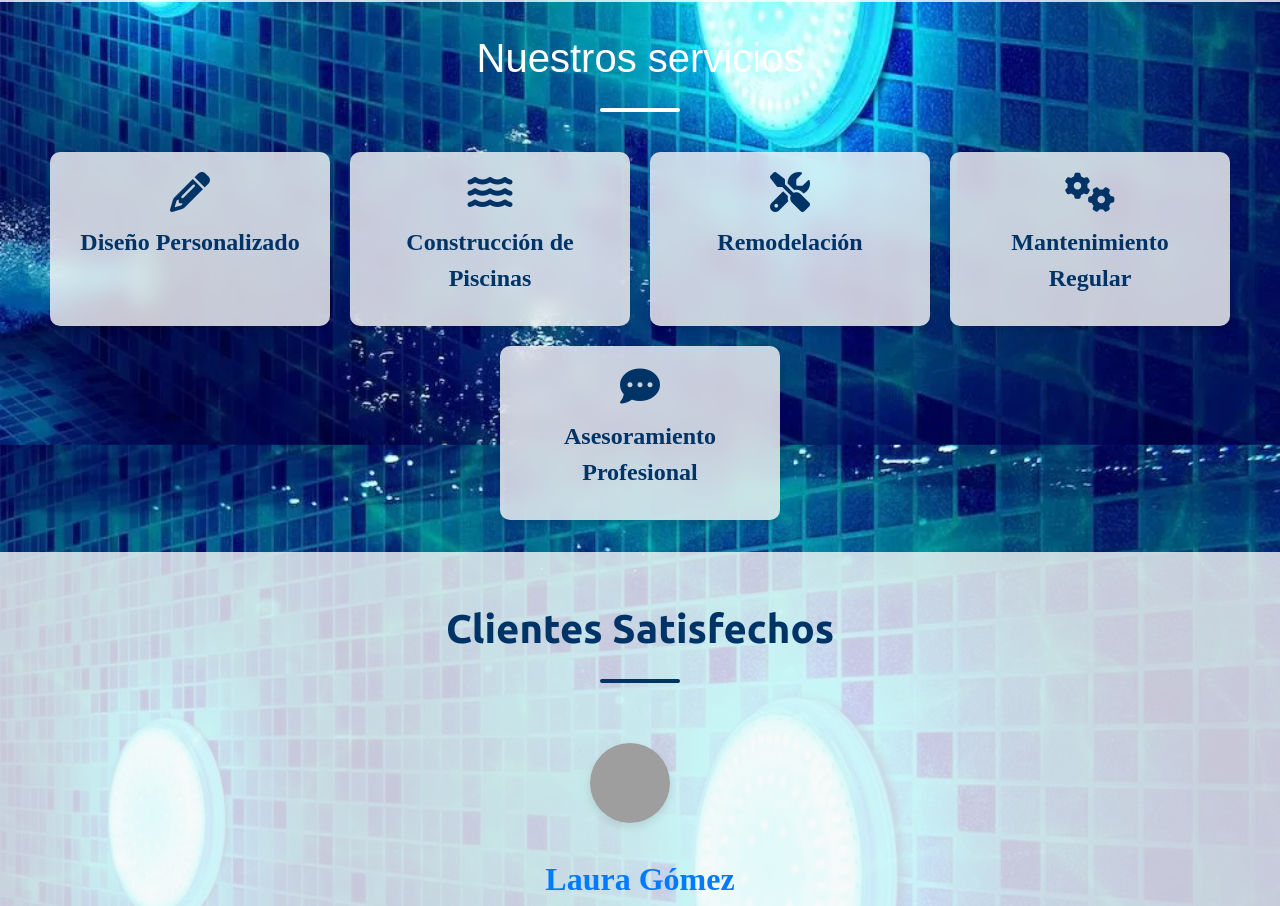
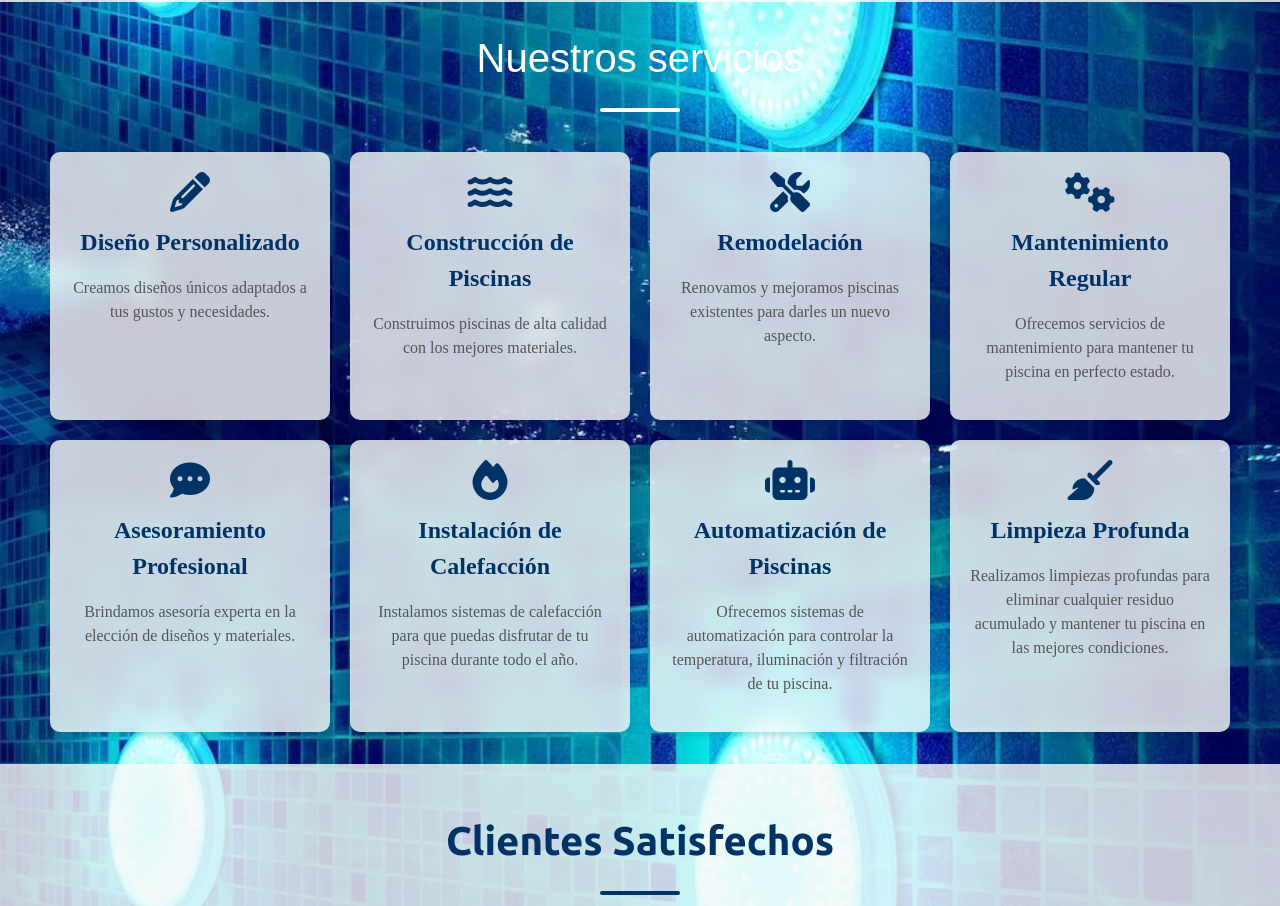
Before and after one commit to lauralarrotta/aquacraft, a plain HTML site: page index.html in a window 1280 px wide. Shown: the part 2270-3176 px from the top of the page. Drawn offline with nearby package versions, Linux system fonts and the light colour scheme; grey boxes are pictures that could not be loaded.

Commit message:
landing page lista

```diff
--- a/css/styles.css
+++ b/css/styles.css
@@ -367,6 +367,14 @@ section.home {
     overflow: hidden;
     width: 300px;
     transition: transform 0.3s ease, box-shadow 0.3s ease;
+    opacity: 0;
+    transform: translateY(20px);
+    transition: opacity 0.5s ease, transform 0.5s ease;
+}
+
+.gallery-item.visible {
+    opacity: 1;
+    transform: translateY(0);
 }
 
 .gallery-item:hover {
@@ -475,6 +483,14 @@ section.home {
     text-align: center;
     transition: transform 0.3s ease, box-shadow 0.3s ease;
     backdrop-filter: blur(10px);
+    opacity: 0;
+    transform: translateY(20px);
+    transition: opacity 0.5s ease, transform 0.5s ease;
+}
+
+.servicio-card.visible {
+    opacity: 1;
+    transform: translateY(0);
 }
 
 .servicio-card:hover {
@@ -615,27 +631,8 @@ section.home {
     width: 100%;
     padding: 15px;
     background-color: var(--Buttom);
-:root {
-    --Principalfont: 'Poppins', sans-serif;
-    --Secundaryfont: 'Ubuntu', sans-serif;
-    --Primarycolor: #003366;
-    --ButtomText: #fff;
-    --Buttom: #00C4CC;
-    --base-font-size: 16px;
 }
 
-/* Global Styles */
-
-html {
-    box-sizing: border-box;
-    scroll-behavior: smooth;
-}
-
-*,
-*:before,
-*:after {
-    box-sizing: inherit;
-}
 
 body {
     position: relative;
@@ -984,6 +981,14 @@ section.home {
     overflow: hidden;
     width: 300px;
     transition: transform 0.3s ease, box-shadow 0.3s ease;
+    opacity: 0;
+    transform: translateY(20px);
+    transition: opacity 0.5s ease, transform 0.5s ease;
+}
+
+.gallery-item.visible {
+    opacity: 1;
+    transform: translateY(0);
 }
 
 .gallery-item:hover {
@@ -1092,6 +1097,14 @@ section.home {
     text-align: center;
     transition: transform 0.3s ease, box-shadow 0.3s ease;
     backdrop-filter: blur(10px);
+    opacity: 0;
+    transform: translateY(20px);
+    transition: opacity 0.5s ease, transform 0.5s ease;
+}
+
+.servicio-card.visible {
+    opacity: 1;
+    transform: translateY(0);
 }
 
 .servicio-card:hover {
--- a/index.html
+++ b/index.html
@@ -132,7 +132,7 @@
 
     <!-- .Contacto -->
     <section id="contact">
-        <h1 class="title">Contactanos</h1>
+        <h1 class="title">Contáctanos</h1>
         <div class="formulario-contacto">
             <h2 class="contacto-titulo">Solicita Nuestro Servicio</h2>
             <form id="contact-form">
--- a/js/data.js
+++ b/js/data.js
@@ -84,6 +84,27 @@ const servicios = {
     descripcion:
       "Brindamos asesoría experta en la elección de diseños y materiales.",
     icono: "fa-comment-dots",
+  },
+
+  instalacionCalefaccion: {
+    nombre: "Instalación de Calefacción",
+    descripcion:
+      "Instalamos sistemas de calefacción para que puedas disfrutar de tu piscina durante todo el año.",
+    icono: "fa-fire",
+  },
+
+  automatizacionPiscinas: {
+    nombre: "Automatización de Piscinas",
+    descripcion:
+      "Ofrecemos sistemas de automatización para controlar la temperatura, iluminación y filtración de tu piscina.",
+    icono: "fa-robot",
+  },
+
+  limpiezaProfunda: {
+    nombre: "Limpieza Profunda",
+    descripcion:
+      "Realizamos limpiezas profundas para eliminar cualquier residuo acumulado y mantener tu piscina en las mejores condiciones.",
+    icono: "fa-broom",
   },
 };
 
@@ -214,25 +235,46 @@ const testimonios = {
 
 // Render cards Services
 
-const serviciosContainer = document.getElementById("serviciosContainer");
+document.addEventListener("DOMContentLoaded", () => {
+  const serviciosContainer = document.getElementById("serviciosContainer");
 
-Object.keys(servicios).forEach((servicio) => {
-  const servicioCard = document.createElement("div");
-  servicioCard.classList.add("servicio-card");
+  function createServiceCard(servicio, { nombre, descripcion, icono }) {
+    const servicioCard = document.createElement("div");
+    servicioCard.classList.add("servicio-card");
 
-  const icono = document.createElement("i");
-  icono.classList.add("fa", servicios[servicio].icono);
+    const iconoElement = document.createElement("i");
+    iconoElement.classList.add("fa", icono);
 
-  const nombre = document.createElement("h3");
-  nombre.textContent = servicios[servicio].nombre;
+    const nombreElement = document.createElement("h3");
+    nombreElement.textContent = nombre;
 
-  const descripcion = document.createElement("p");
-  descripcion.textContent = servicios[servicio].descripcion;
+    const descripcionElement = document.createElement("p");
+    descripcionElement.textContent = descripcion;
 
-  servicioCard.appendChild(icono);
-  servicioCard.appendChild(nombre);
+    servicioCard.appendChild(iconoElement);
+    servicioCard.appendChild(nombreElement);
+    servicioCard.appendChild(descripcionElement);
 
-  serviciosContainer.appendChild(servicioCard);
+    return servicioCard;
+  }
+
+  const observer = new IntersectionObserver(
+    (entries) => {
+      entries.forEach((entry) => {
+        if (entry.isIntersecting) {
+          entry.target.classList.add("visible");
+          observer.unobserve(entry.target);
+        }
+      });
+    },
+    { threshold: 0.1 }
+  );
+
+  Object.keys(servicios).forEach((servicio) => {
+    const servicioCard = createServiceCard(servicio, servicios[servicio]);
+    serviciosContainer.appendChild(servicioCard);
+    observer.observe(servicioCard);
+  });
 });
 
 // Render cards Gallery
@@ -244,9 +286,7 @@ document.addEventListener("DOMContentLoaded", () => {
   const caption = document.getElementById("caption");
   const closeModal = document.querySelector(".close");
 
-  Object.keys(fotos).forEach((key) => {
-    const { nombre, url } = fotos[key];
-
+  function createGalleryItem(key, { nombre, url }) {
     const galleryItem = document.createElement("div");
     galleryItem.className = "gallery-item";
 
@@ -267,7 +307,25 @@ document.addEventListener("DOMContentLoaded", () => {
     galleryItem.appendChild(image);
     galleryItem.appendChild(captionDiv);
 
+    return galleryItem;
+  }
+
+  const observer = new IntersectionObserver(
+    (entries) => {
+      entries.forEach((entry) => {
+        if (entry.isIntersecting) {
+          entry.target.classList.add("visible");
+          observer.unobserve(entry.target);
+        }
+      });
+    },
+    { threshold: 0.1 }
+  );
+
+  Object.keys(fotos).forEach((key) => {
+    const galleryItem = createGalleryItem(key, fotos[key]);
     galleryContainer.appendChild(galleryItem);
+    observer.observe(galleryItem);
   });
 
   closeModal.addEventListener("click", () => {
```
